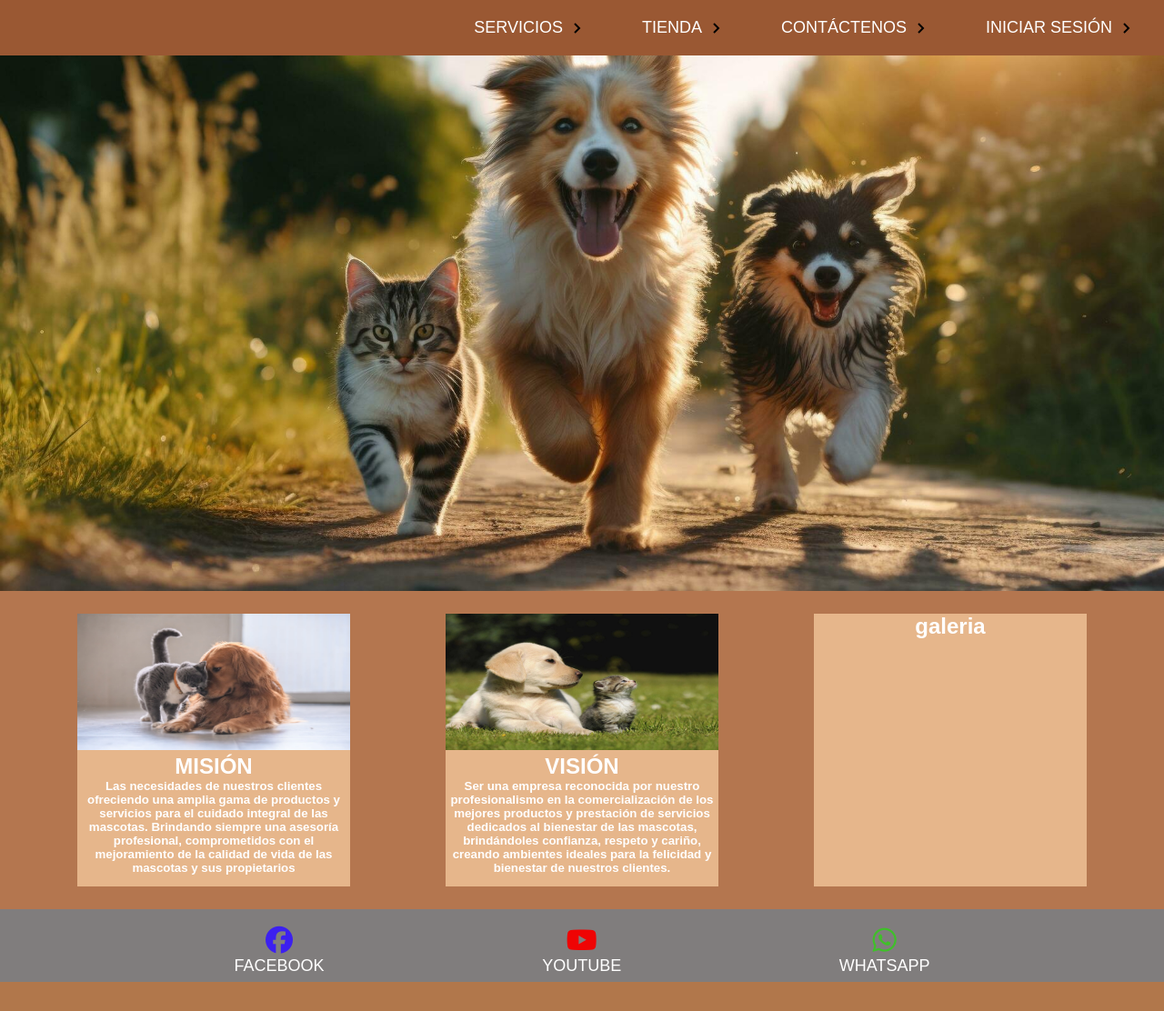
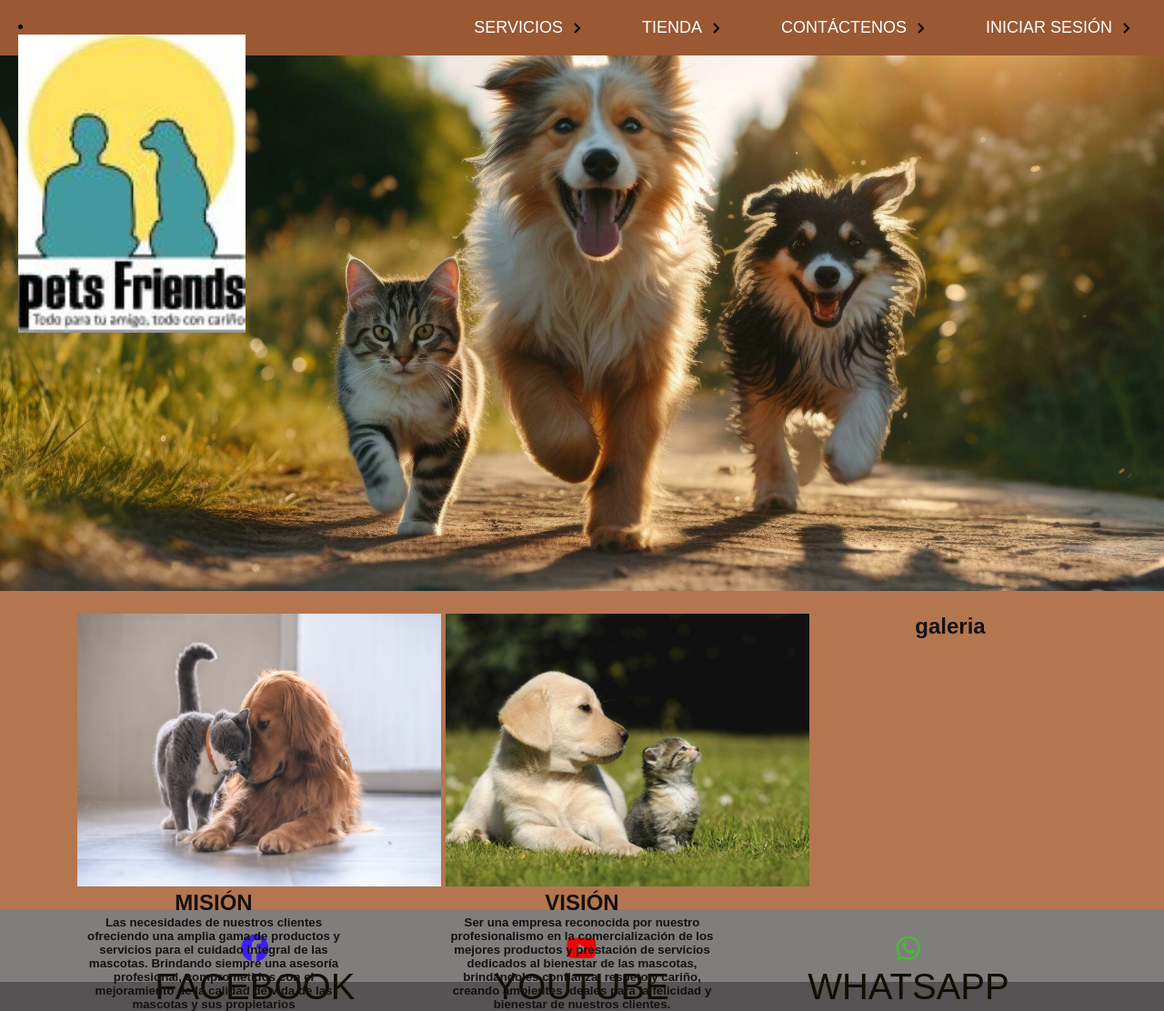
Before and after one commit to SharonPelayo/PROYEC_PETS, a PHP site: page /princ.html in a window 1280 px wide. Shown: the whole page at 91% size. Before the commit the page ends 1080 px from the top, so only its background shows below. Run offline with PHP 8.4, Linux system fonts and the light colour scheme.

Commit message:
logo banner y color de fuente footer

```diff
--- a/princ.html
+++ b/princ.html
@@ -38,6 +38,7 @@
                             <li class="menu__inside">
                                 <a href="Error500.html" class="menu__link menu__link--inside">Aves</a>
                             </li>
+
                         </ul>
                     </li>
 
@@ -77,6 +78,9 @@
         </nav>
     </div>
             <div class="banner">
+                <li class="logo">
+                    <img src="../menu/imagenes/logo1.jpg" alt="Logo">
+                </li>
 
             </div>
     <div class="cajas">
--- a/style.css
+++ b/style.css
@@ -10,9 +10,17 @@
     }
 
 body{
-
+    margin: 0;
+    padding: 0;
     background-color: rgb(85, 83, 83);
     font-family: 'Poppins', sans-serif;
+}
+.logo{
+    position: absolute;
+    top: 20px;
+    left: 20px;
+    width: 30px;
+    z-index: 2;
 }
 
 .menu {
@@ -108,6 +116,7 @@ nav ul li a {
     display: block;
     width: 36px;
 }
+
 .banner {
     width: 100%;
     height: 650px;
@@ -128,25 +137,28 @@ nav ul li a {
 .box {
     width: 300px;
     height: 300px;
-    background-color: #E6B68B;
+    background-size: auto;
     margin: 25px 20px;
-    color: #fff;
+    color: #131111;
     text-align: center;
+    z-index: 2;
+
 }
 .box img {
-    width: 300px;
-    height: 150px;
+    width: 400px;
+    height: 300px;
 }
 .box a {
     display: block;
-    width: 80px;
+    width: 400px;
     text-decoration: none;
-    background-color: aqua;
+    background-color: rgb(60, 218, 67);
     padding: 4px 10px;
     border-radius: 18px;
     margin: 5px 100px;
-    color: #807d7d;
+    color: #d82121;
     transition: 0.3s;
+
 }
 .box a:hover {
     background-color: aquamarine;
@@ -154,10 +166,10 @@ nav ul li a {
 
 footer {
     background-color: #807d7d;
-    color: #fff;
+    color: hsl(40, 90%, 4%);
     text-align: center;
     text-transform: uppercase;
-    font-size: 18px;
+    font-size: 40px;
     display: flex;
     justify-content: space-evenly;
     height: 80px;
@@ -268,7 +280,7 @@ footer a {
     }
 
     nav ul li a {
-        font-size: 12px;
+        font-size: 20px;
 
     }
 
@@ -276,33 +288,6 @@ footer a {
         width: auto;
         height: 400px;
         background-position: 20% 50%;
+
     }
 }
-   /* @media (max-width: 768px) {
-        .crud-table {
-            width: 100%;
-        }
-        .gallery img {
-            max-width: 150px;
-            max-height: 150px;
-        }
-        .form-container {
-            padding: 1rem;
-        }
-    }
-
-    @media (max-width: 480px) {
-        header h1 {
-            font-size: 1.5rem;
-        }
-        .gallery img {
-            max-width: 100px;
-            max-height: 100px;
-        }
-        .form-container form {
-            width: 90%;
-        }
-        .crud-table, .crud-table th, .crud-table td {
-            font-size: 0.9rem;
-
-}*/
```
Also changed, not shown: imagenes/logo1.jpg (added).
